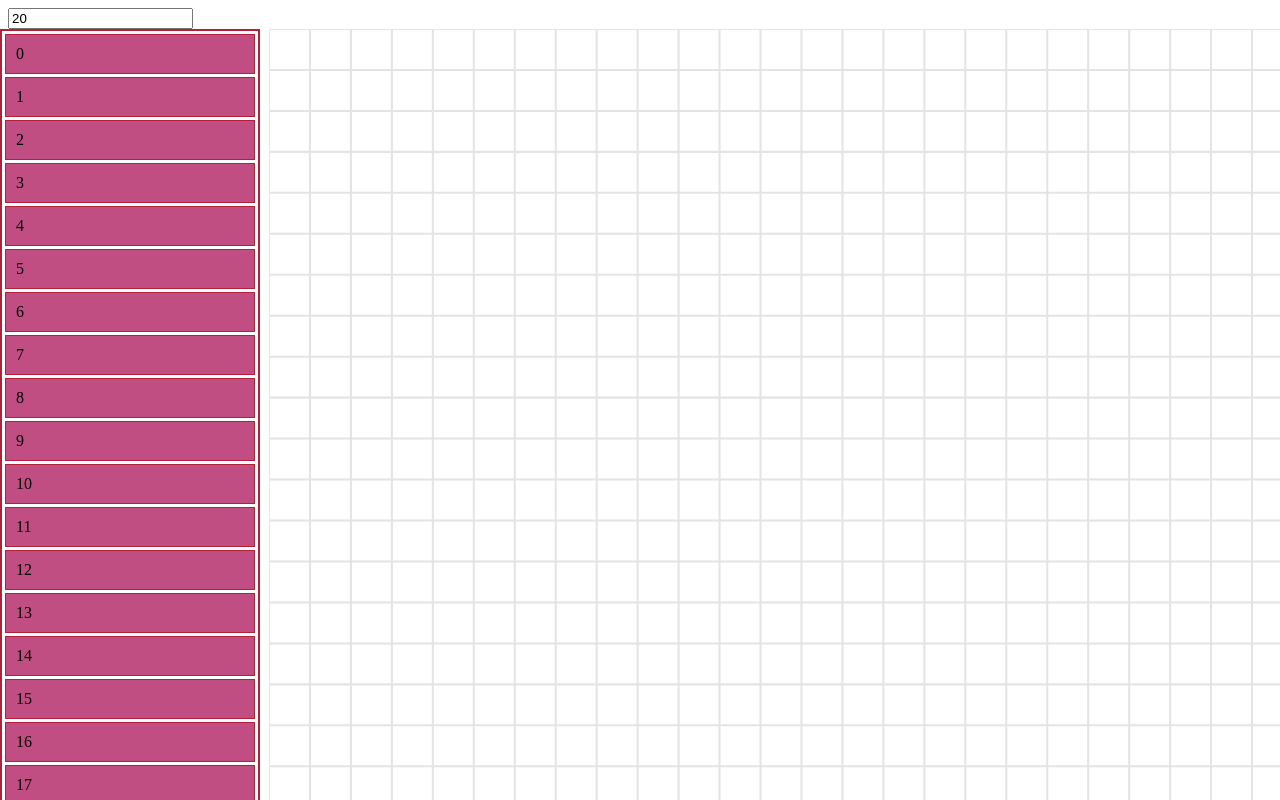
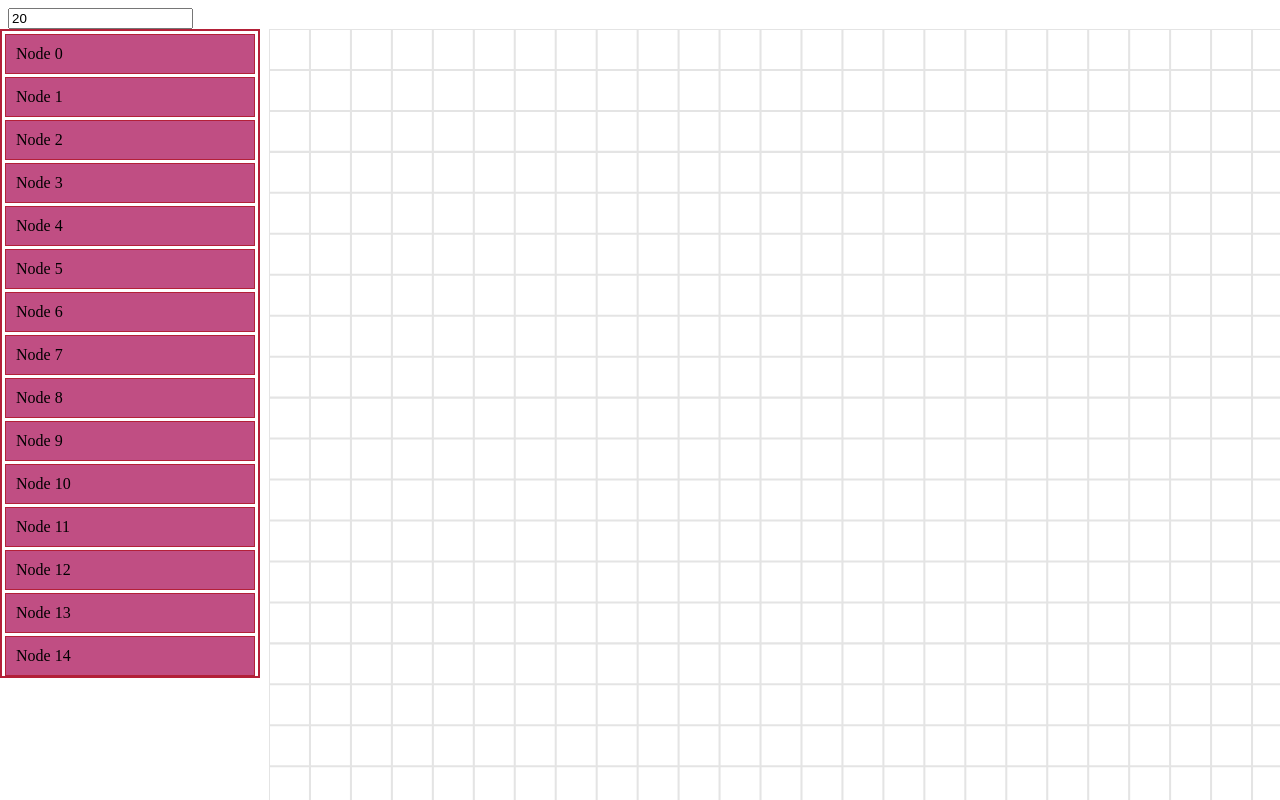
Before and after one commit to sophiasoares/etl-modeling-app, an Angular app: page / in a window 1280 px wide. Shown: the top 800 px of the page. Built offline with nearby package versions, Linux system fonts and the light colour scheme.

Commit message:
used internet's solution

```diff
--- a/src/app/grid/grid.component.html
+++ b/src/app/grid/grid.component.html
@@ -1,10 +1,16 @@
 <div cdkDropListGroup>
-    <div class="node-container" cdkDropList #nodeList="cdkDropList" [cdkDropListData]="nodes" cdkDropListSortingDisabled>
-        <div *ngFor="let node of nodes" cdkDrag>
-            {{node}}
-            <div class="drag-preview" *cdkDragPreview>
-                {{node}}
-            </div>
+    <div class="node-container" cdkDropList #nodeList="cdkDropList" [cdkDropListData]="nodes"
+        cdkDropListSortingDisabled (cdkDropListDropped)="drop($event)" (cdkDropListExited)="exited($event)"
+        (cdkDropListEntered)="entered()">
+        <div *ngFor="let node of nodes" cdkDrag [cdkDragData]="node">
+            <!-- Placeholder -->
+            <div *ngIf="node.temp">{{node.title}}</div>
+            <!-- Actual Item -->
+            <div *ngIf="!node.temp">{{node.title}}</div>
+            <!-- Drag Preview -->
+            <ng-template cdkDragPreview>
+                <div class="drag-preview">{{node.title}}</div>
+            </ng-template>
         </div>
     </div>
     <div class="grid-container" cdkDropList #gridList="cdkDropList" [cdkDropListData]="gridNodes"
@@ -15,6 +21,6 @@
                     [attr.y2]="line.y2" />
             </g>
         </svg>
-        <div *ngFor="let node of gridNodes" cdkDrag>{{node}}</div>
+        <div *ngFor="let node of gridNodes" cdkDrag>{{node.title}}</div>
     </div>
 </div>
--- a/src/app/grid/grid.component.scss
+++ b/src/app/grid/grid.component.scss
@@ -27,6 +27,7 @@ svg {
     margin-bottom: 0;
 }
 
+
 .grid-container [cdkDrag], .drag-preview {
     display: inline-block;
     margin: 16px;
--- a/src/app/grid/grid.component.ts
+++ b/src/app/grid/grid.component.ts
@@ -1,7 +1,8 @@
 import { Component, Input, SimpleChanges, OnChanges } from '@angular/core';
 import { CommonModule } from '@angular/common';
-import { CdkDragDrop, copyArrayItem, DragDropModule, CdkDragStart } from '@angular/cdk/drag-drop';
+import { CdkDragDrop, copyArrayItem, DragDropModule, CdkDragExit } from '@angular/cdk/drag-drop';
 import { FormsModule } from '@angular/forms';
+import { NodeItem } from '../models/node';
 
 @Component({
   selector: 'app-grid',
@@ -14,8 +15,8 @@ export class GridComponent implements OnChanges {
   @Input() size: number;
   viewBox: string = '0 0 500 500';
   gridLines: any[] = [];
-  nodes = Array(20).fill(0).map((x,i)=>i); // creates an array of 20 nodes
-  gridNodes: number[] = [];
+  nodes: NodeItem[] = Array(15).fill(0).map((x,i)=> { return { title: `Node ${i}`, id: i }; });
+  gridNodes: NodeItem[] = [];
 
   constructor() {
     this.size = 20; // default grid size
@@ -32,8 +33,10 @@ export class GridComponent implements OnChanges {
   updateViewBox() {
     // Can be used to zoom in and out
     const viewSizeWidth = 500;
-    const viewSizeHeight = 500;
+    const viewSizeHeight = 400;
     this.viewBox = `0 0 ${viewSizeWidth} ${viewSizeHeight}`;
+    // TODO: use the size of the window to determine the viewBox, but consider the left panel
+    // this.viewBox = `0 0 ${window.innerWidth} ${window.innerHeight}`;
   }
 
   createGridLines() {
@@ -49,21 +52,123 @@ export class GridComponent implements OnChanges {
     this.gridLines = lines;
   }
 
-  drop(event: CdkDragDrop<number[]>) {
-    if (event.previousContainer === event.container) {
-      // If the container is the same, we don't want to do anything
-      return;
+  drop(event: CdkDragDrop<NodeItem[]>) {
+    if (event.previousContainer !== event.container) {
+      copyArrayItem(event.previousContainer.data, event.container.data, event.previousIndex, event.currentIndex);
+      // Remove any temporary items from the source container
+      event.previousContainer.data = event.previousContainer.data.filter(item => !item.temp);
     }
 
-    // Only allow adding to the gridNodes and not removing from nodes
-    if (event.previousContainer !== event.container) {
-      copyArrayItem(event.previousContainer.data,
-                        event.container.data,
-                        event.previousIndex,
-                        event.currentIndex);
-      console.log('Copied item in array');
+    // If it's the same container, Angular CDK handles reordering, but you might still need to clean up temporary items
+    this.nodes = this.nodes.filter(item => !item.temp);
+  }
+
+  exited(event: CdkDragExit<NodeItem[]>) {
+    // Safely access the first element if event.item.data is mistakenly treated as an array
+    const itemBeingDragged = Array.isArray(event.item.data) ? event.item.data[0] : event.item.data;
+
+    // Check if the item is valid and not already marked as a temporary item
+    if (itemBeingDragged && !itemBeingDragged.temp) {
+      const tempItem: NodeItem = { ...itemBeingDragged, temp: true };
+      const currentIdx = this.nodes.findIndex(node => node.id === itemBeingDragged.id);
+
+      if (currentIdx > -1) {
+        // Insert the temporary item at the current index
+        this.nodes.splice(currentIdx + 1, 0, tempItem);
+      }
     }
   }
 
 
+  entered() {
+    this.nodes = this.nodes.filter(node => !node.temp);
+    // TODO: not allow to enter the pink panel
+  }
+
+
+
+
+
+
+  // --------------- using mouse events -----------------
+
+  // startDrag(event: MouseEvent, node: number) {
+  //   // Prevent any default browser behavior
+  //   event.preventDefault();
+
+  //   // Create a clone of the node element
+  //   const clone = this.createClone(event.target as HTMLElement);
+
+  //   // Add custom logic to track the movement of the clone
+  //   const move = (moveEvent: MouseEvent) => {
+  //     clone.style.left = `${moveEvent.pageX}px`;
+  //     clone.style.top = `${moveEvent.pageY}px`;
+  //   };
+
+  //   // Add mouse move event listener to document
+  //   document.addEventListener('mousemove', move);
+
+  //   // Add mouse up event listener to document
+  //   document.addEventListener('mouseup', () => {
+  //     document.removeEventListener('mousemove', move);
+  //     clone.remove(); // Remove the clone after dropping
+  //     // Add logic to handle the drop, e.g., add node to gridNodes
+  //   }, { once: true });
+  // }
+
+  // private createClone(element: HTMLElement): HTMLElement {
+  //   const clone = element.cloneNode(true) as HTMLElement;
+  //   // Set the styles to position the clone at the mouse cursor
+  //   const rect = element.getBoundingClientRect();
+  //   clone.style.position = 'absolute';
+  //   clone.style.left = `${rect.left}px`;
+  //   clone.style.top = `${rect.top}px`;
+  //   clone.classList.add('dragging-clone');
+  //   document.body.appendChild(clone);
+  //   return clone;
+  // }
+
+
+
+  // --------------- using render and mouse events -----------------
+
+  // startDrag(event: MouseEvent, node: number) {
+  //   this.clone = this.createClone(event.target as HTMLElement, node);
+
+  //   // Define the move function
+  //   this.dragMoveListener = this.renderer.listen('document', 'mousemove', (moveEvent: MouseEvent) => {
+  //     this.moveClone(moveEvent);
+  //   });
+
+  //   // Define the mouseup function and remove the listeners after mouseup
+  //   this.dragEndListener = this.renderer.listen('document', 'mouseup', () => {
+  //     if (this.clone) {
+  //       this.renderer.removeChild(document.body, this.clone);
+  //       this.clone = null;
+  //     }
+  //     // Remove event listeners
+  //     if (this.dragMoveListener) this.dragMoveListener();
+  //     if (this.dragEndListener) this.dragEndListener();
+  //   });
+  // }
+
+  // private moveClone(moveEvent: MouseEvent) {
+  //   if (this.clone) {
+  //     this.renderer.setStyle(this.clone, 'left', `${moveEvent.pageX - window.scrollX}px`);
+  //     this.renderer.setStyle(this.clone, 'top', `${moveEvent.pageY - window.scrollY}px`);
+  //   }
+  // }
+
+  // private createClone(element: HTMLElement, node: number): HTMLElement {
+  //   const clone = element.cloneNode(true) as HTMLElement;
+  //   this.renderer.setStyle(clone, 'position', 'fixed');
+  //   this.renderer.setStyle(clone, 'pointerEvents', 'none');
+  //   this.renderer.setStyle(clone, 'opacity', '0.7');
+  //   this.renderer.setStyle(clone, 'left', `${element.getBoundingClientRect().left}px`);
+  //   this.renderer.setStyle(clone, 'top', `${element.getBoundingClientRect().top}px`);
+  //   this.renderer.appendChild(document.body, clone);
+  //   return clone;
+  // }
+
+
 }
```
Also changed, not shown: src/app/models/node.ts (+7 -1 lines).
